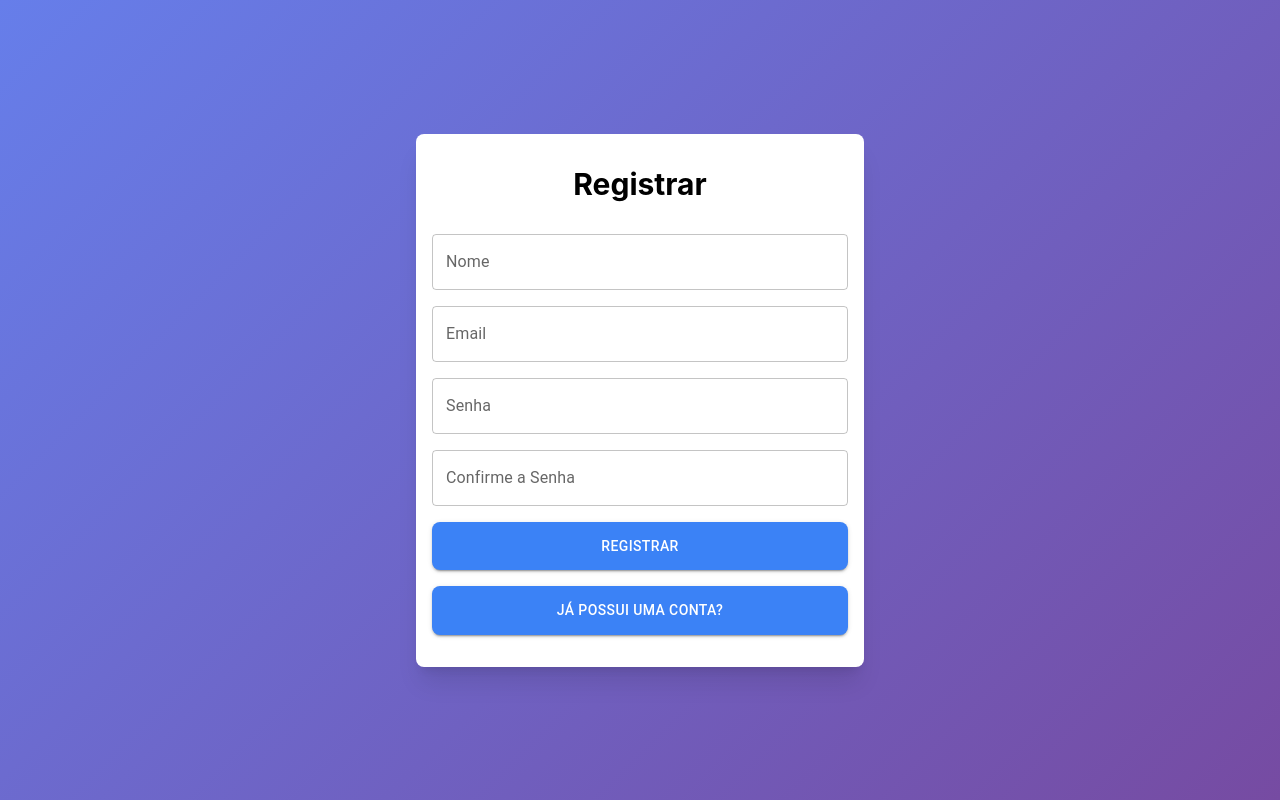
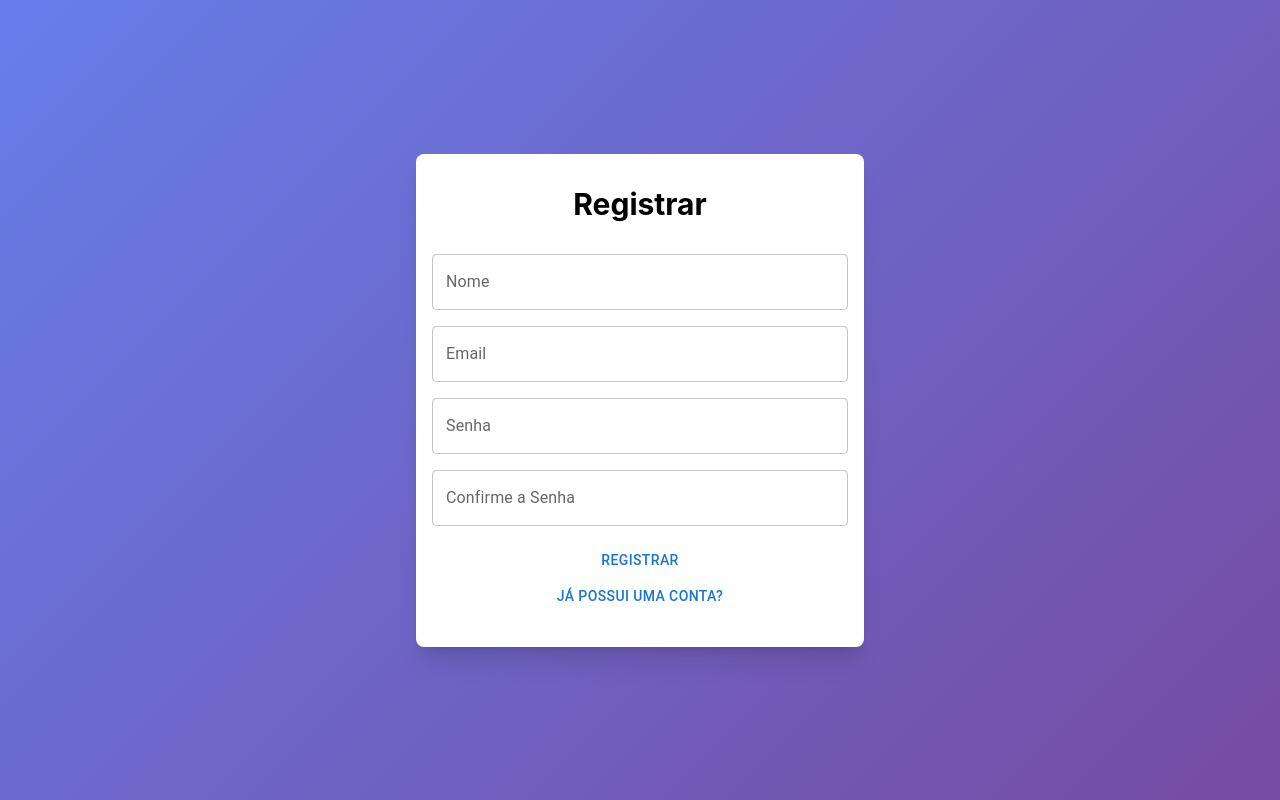
Before and after one commit to JoaoVictor-Nunes/Calculadora-Tributaria-React, a React (Vite) app: page /register in a window 1280 px wide. Built offline with nearby package versions, Linux system fonts and the light colour scheme.

Commit message:
atualizacao 6

```diff
--- a/src/Pages/Login.jsx
+++ b/src/Pages/Login/Login.jsx
@@ -1,10 +1,10 @@
 import React, { useState } from "react";
 import { useForm } from "react-hook-form";
 import { useNavigate } from "react-router-dom";
-import PasswordInput from "../Components/PasswordInput";
-import EmailInput from "../Components/EmailInput";
+import PasswordInput from "../../Components/PasswordInput";
+import EmailInput from "../../Components/EmailInput";
 import Button from "@mui/material/Button";
-import TextField from "@mui/material/TextField";
+import "./LoginStyles.css";
 
 const Login = () => {
 
@@ -32,32 +32,13 @@ const Login = () => {
           />
           <Button
             type="submit"
-            sx={{
-              width: "100%",
-              bgcolor: "#3b82f6",
-              color: "white",
-              py: 1.5,
-              borderRadius: "8px",
-              "&:hover": {
-                bgcolor: "#2563eb",
-              },
-            }}
+            className="myButton"
           >
             Entrar
           </Button>
           <Button
-            sx={{
-              width: "100%",
-              bgcolor: "#3b82f6",
-              color: "white",
-              py: 1.5,
-              mt: 2,
-              borderRadius: "8px",
-              "&:hover": {
-                bgcolor: "#2563eb",
-              },
-            }}
             onClick={() => navigate("/Register")}
+            className="myButton"
           >
             Nao possui uma conta?
           </Button>
--- /dev/null
+++ b/src/Pages/Login/LoginStyles.css
@@ -0,0 +1,15 @@
+.myButton {
+  width: 100%;
+  background-color: #3b82f6; /* tailwind blue-500 */
+  color: white;
+  padding-top: 0.375rem;  /* py-1.5 = 6px */
+  padding-bottom: 0.375rem;
+  margin-top: 0.5rem;     /* mt-2 = 8px */
+  border-radius: 8px;     /* rounded-lg */
+
+  transition: background-color 0.2s ease-in-out;
+}
+
+.myButton:hover {
+  background-color: #2563eb; /* tailwind blue-600 */
+}
--- a/src/Pages/Register.jsx
+++ b/src/Pages/Register/Register.jsx
@@ -1,10 +1,11 @@
 import React from "react";
 import { useForm } from "react-hook-form";
 import { useNavigate } from "react-router-dom";
-import EmailInput from "../Components/EmailInput";
-import PasswordInput from "../Components/PasswordInput";
+import EmailInput from "../../Components/EmailInput";
+import PasswordInput from "../../Components/PasswordInput";
 import Button from "@mui/material/Button";
 import TextField from "@mui/material/TextField";
+import "./RegisterStyles.css";
 
 const Register = () => {
   const { register, handleSubmit, watch, formState: { errors } } = useForm();
@@ -63,36 +64,15 @@ const Register = () => {
         </div>
 
         <Button
-          variant="contained"
           type="submit"
-          sx={{
-            width: "100%",
-            bgcolor: "#3b82f6",
-            color: "white",
-            py: 1.5,
-            borderRadius: "8px",
-            "&:hover": {
-              bgcolor: "#2563eb",
-            },
-          }}
+          className="myButton"
         >
           Registrar
         </Button>
 
         <Button
-          variant="contained"
           onClick={() => navigate("/")}
-          sx={{
-            width: "100%",
-            bgcolor: "#3b82f6",
-            color: "white",
-            py: 1.5,
-            mt: 2,
-            borderRadius: "8px",
-            "&:hover": {
-              bgcolor: "#2563eb",
-            },
-          }}
+          className="myButton"
         >
           Já possui uma conta?
         </Button>
--- /dev/null
+++ b/src/Pages/Register/RegisterStyles.css
@@ -0,0 +1,15 @@
+.myButton {
+  width: 100%;
+  background-color: #3b82f6; /* tailwind blue-500 */
+  color: white;
+  padding-top: 0.375rem;  /* py-1.5 = 6px */
+  padding-bottom: 0.375rem;
+  margin-top: 0.5rem;     /* mt-2 = 8px */
+  border-radius: 8px;     /* rounded-lg */
+
+  transition: background-color 0.2s ease-in-out;
+}
+
+.myButton:hover {
+  background-color: #2563eb; /* tailwind blue-600 */
+}
--- a/src/styles.css
+++ b/src/styles.css
@@ -44,7 +44,6 @@ button:hover {
 .shadow-md {
   box-shadow: 0 4px 6px -1px rgba(0, 0, 0, 0.1), 0 2px 4px -1px rgba(0, 0, 0, 0.06);
 }
-
 /* Responsive navigation */
 @media (max-width: 640px) {
   .flex.space-x-6 {
@@ -52,5 +51,19 @@ button:hover {
     space-x: 0;
     space-y: 2;
   }
+}
+.myButton {
+  width: 100%;
+  background-color: #3b82f6; /* tailwind blue-500 */
+  color: white;
+  padding-top: 0.375rem;  /* py-1.5 = 6px */
+  padding-bottom: 0.375rem;
+  margin-top: 0.5rem;     /* mt-2 = 8px */
+  border-radius: 8px;     /* rounded-lg */
 
+  transition: background-color 0.2s ease-in-out;
 }
+
+.myButton:hover {
+  background-color: #2563eb; /* tailwind blue-600 */
+}
```
Also changed, not shown: src/App.jsx (+4 -4 lines), src/Pages/Explicação/Explicacao.jsx (renamed from src/Pages/Explicacao.jsx), src/Pages/Página Inicial/Home.jsx (renamed from src/Pages/Home.jsx).
